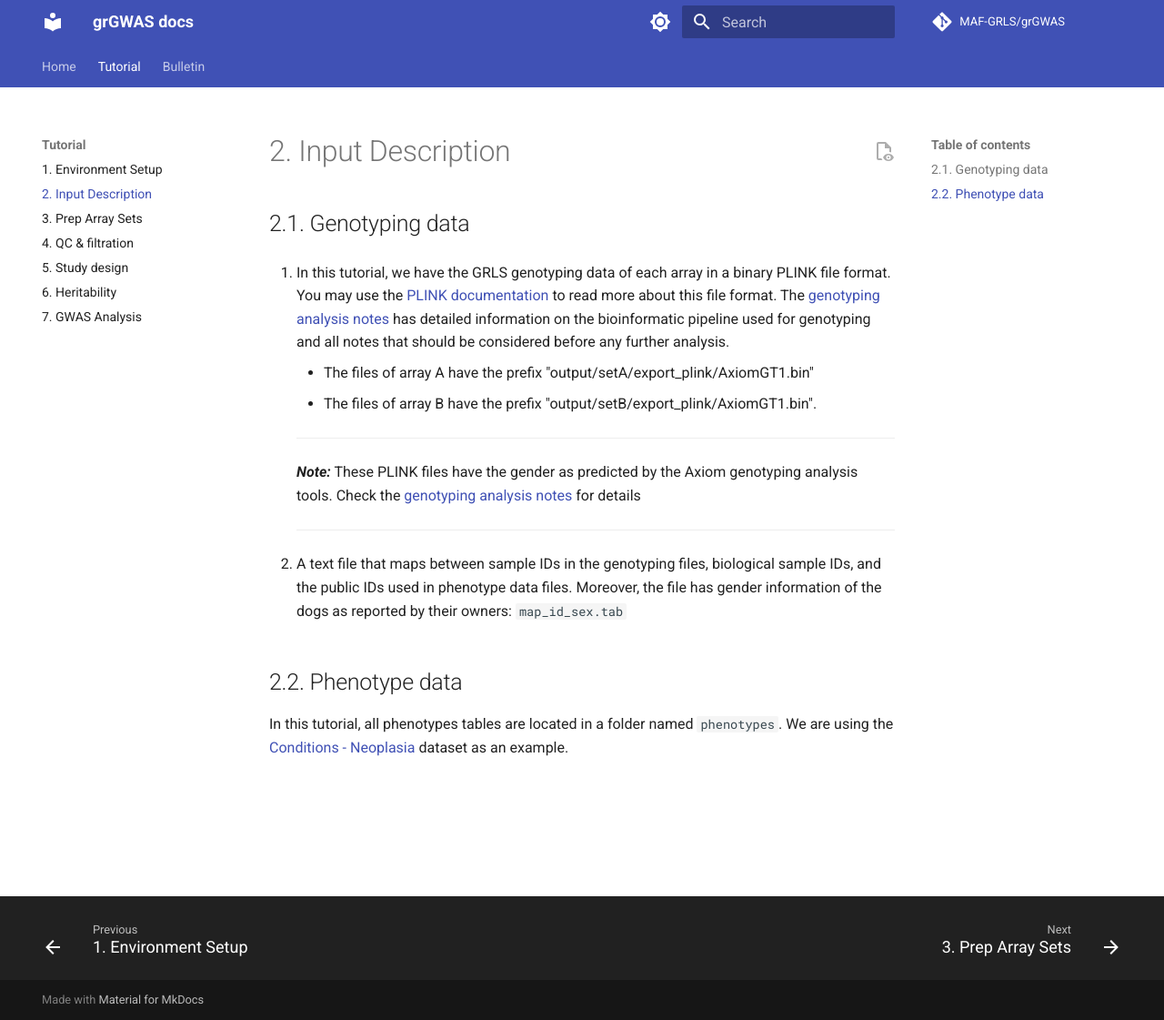
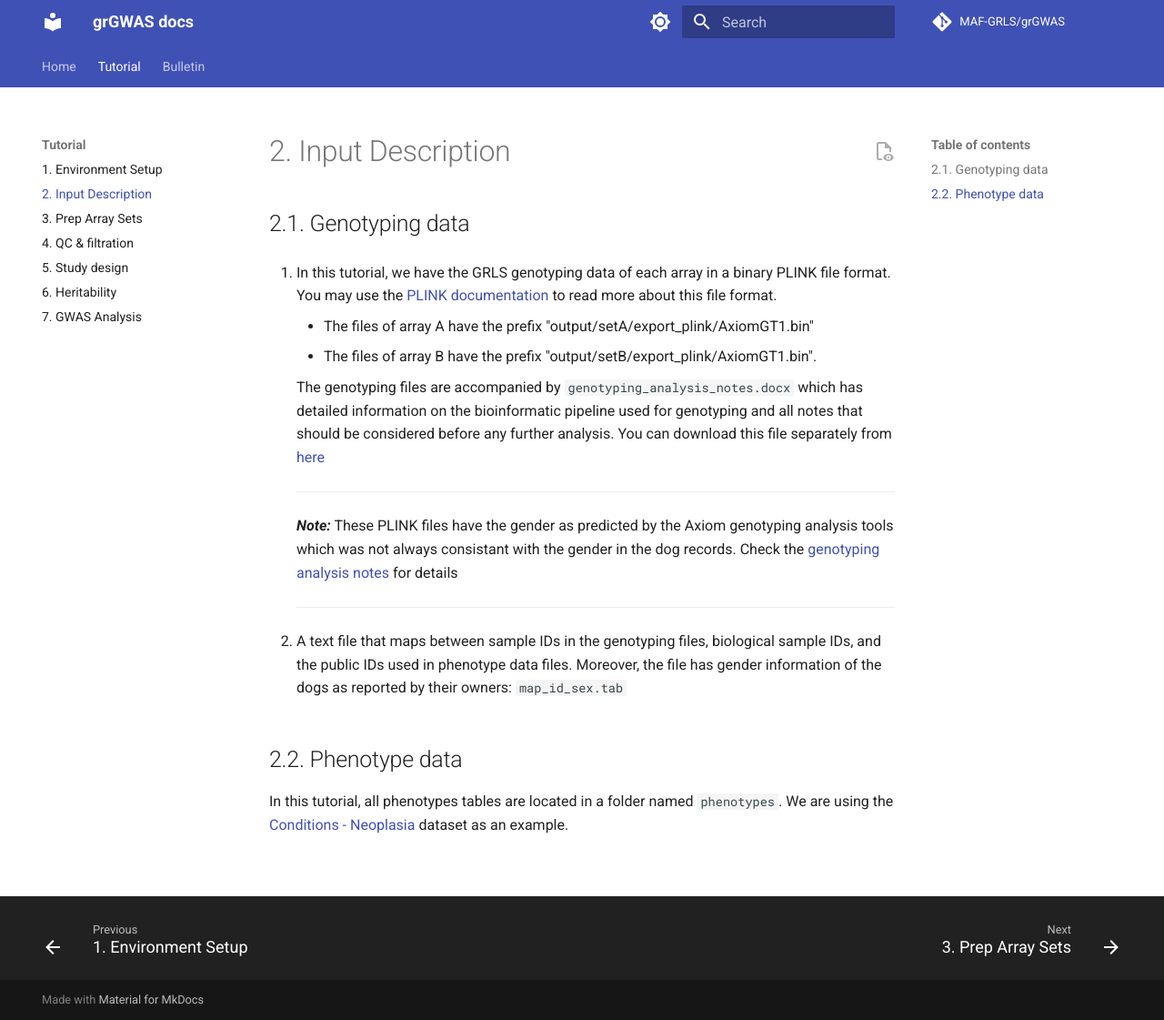
Before and after one commit to morrisanimalfoundation/grGWAS, an MkDocs documentation site: the page built from docs/2.Input_files.md, in a window 1280 px wide and 1121 px high. Shown: the whole window at 91% size. Built offline with MkDocs 1.6.1 and Material for MkDocs 9.7.7, drawn with Linux system fonts in a browser that asks for light colours; comment, search, counter and statistics services are not loaded.

Commit message:
Update 2.Input_files.md

```diff
--- a/docs/2.Input_files.md
+++ b/docs/2.Input_files.md
@@ -1,10 +1,13 @@
 
 ## 2.1. Genotyping data
-1.  In this tutorial, we have the GRLS genotyping data of each array in a binary PLINK file format. You may use the [PLINK documentation](https://www.cog-genomics.org/plink/1.9/input#bed) to read more about this file format. The [genotyping analysis notes]() has detailed information on the bioinformatic pipeline used for genotyping and all notes that should be considered before any further analysis.
+1.  In this tutorial, we have the GRLS genotyping data of each array in a binary PLINK file format. You may use the [PLINK documentation](https://www.cog-genomics.org/plink/1.9/input#bed) to read more about this file format.
     - The files of array A have the prefix "output/setA/export_plink/AxiomGT1.bin"
     - The files of array B have the prefix "output/setB/export_plink/AxiomGT1.bin".
+
+    The genotyping files are accompanied by `genotyping_analysis_notes.docx` which has detailed information on the bioinformatic pipeline used for genotyping and all notes that should be considered before any further analysis. You can download this file separately from [here](https://github.com/MAF-GRLS/grGWAS/blob/dev/Genotyping_Analysis_Notes.docx)
+
     ---
-    **_Note:_** These PLINK files have the gender as predicted by the Axiom genotyping analysis tools. Check the [genotyping analysis notes]() for details
+    **_Note:_** These PLINK files have the gender as predicted by the Axiom genotyping analysis tools which was not always consistant with the gender in the dog records. Check the [genotyping analysis notes](https://github.com/MAF-GRLS/grGWAS/blob/dev/Genotyping_Analysis_Notes.docx) for details
 
     ---
 
```
